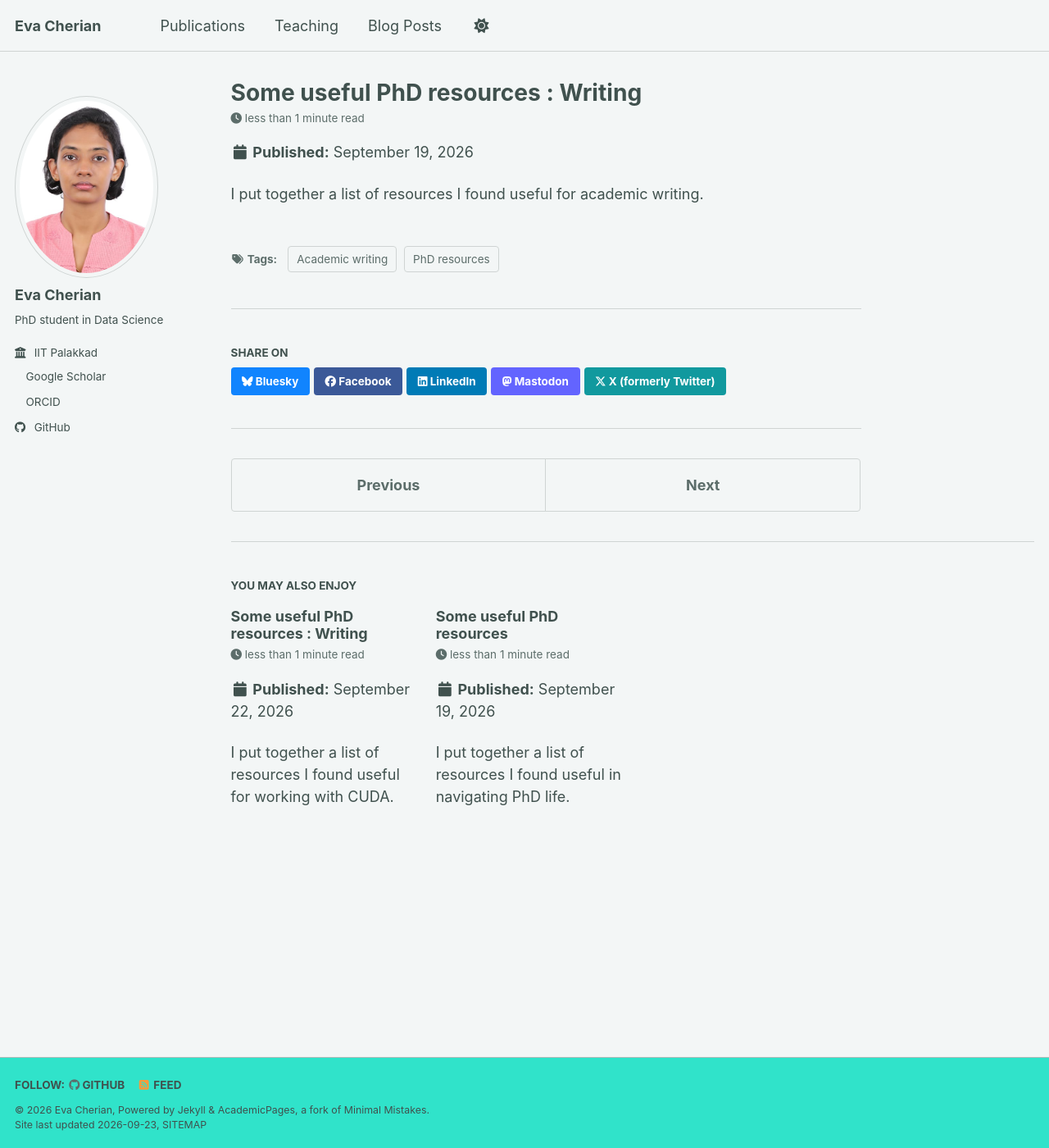
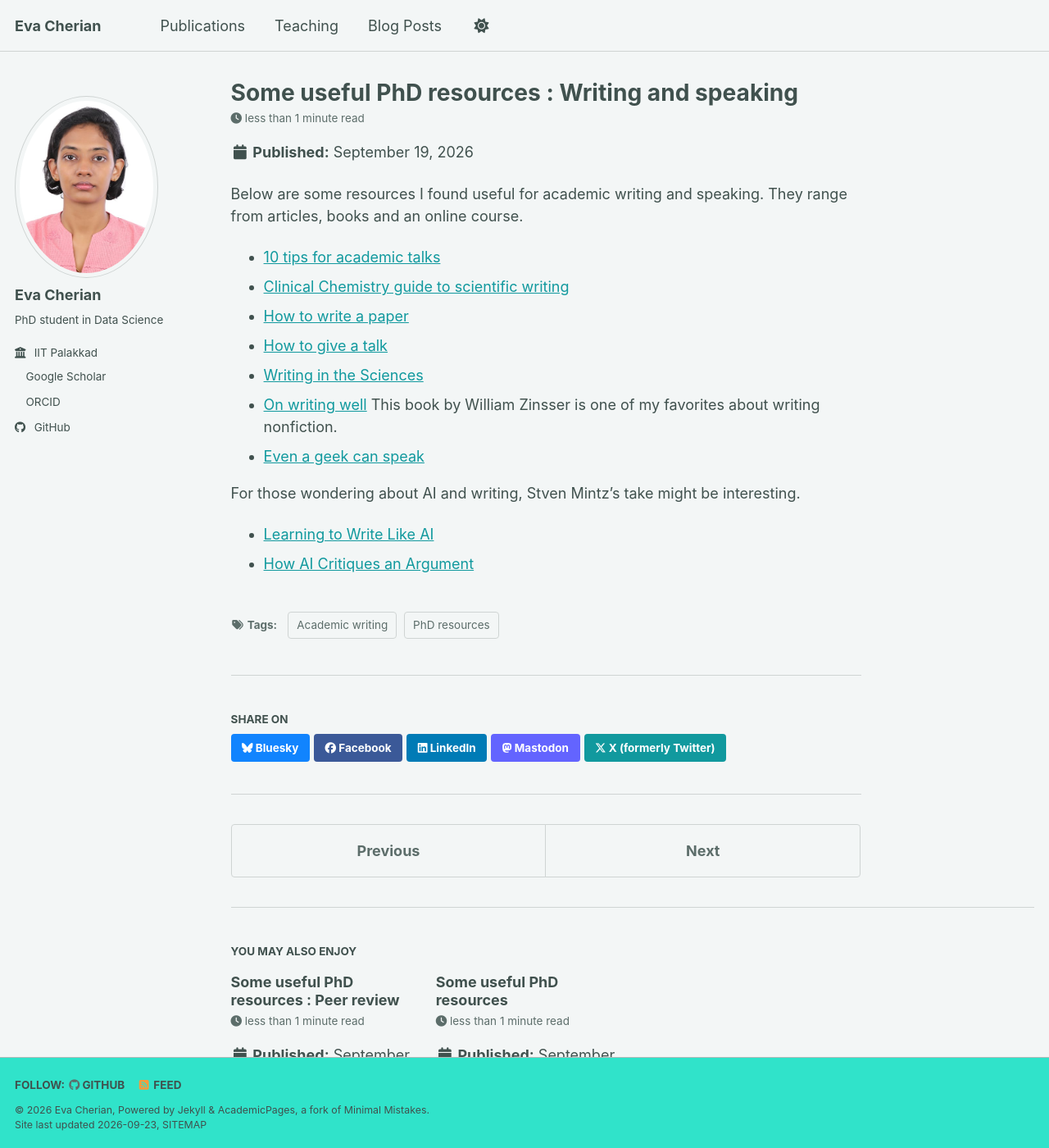
Before and after one commit to evacherian/evacherian.github.io, a Jekyll site: the page built from _posts/2026-09-19-blog-post-2.md, in a window 1280 px wide and 1400 px high. Shown: the whole window at 82% size. Built offline with Jekyll 4.4.1, drawn with Linux system fonts in a browser that asks for light colours; a style sheet for code colours, icons or effects is not loaded; some of the changed text lies outside the part shown.

Commit message:
update posts

```diff
--- a/_posts/2026-09-19-blog-post-2.md
+++ b/_posts/2026-09-19-blog-post-2.md
@@ -1,5 +1,5 @@
 ---
-title: 'Some useful PhD resources : Writing'
+title: 'Some useful PhD resources : Writing and speaking'
 date: 2026-09-19
 permalink: /posts/2026/09/blog-post-2/
 tags:
@@ -7,4 +7,16 @@ tags:
   - Academic writing
 ---
 
-I put together a list of resources I found useful for academic writing.
+Below are some resources I found useful for academic writing and speaking. They range from articles, books and an online course.
+
+*  [10 tips for academic talks ](https://matt.might.net/articles/academic-presentation-tips/)
+*  [Clinical Chemistry guide to scientific writing](https://academic.oup.com/clinchem/pages/guide-to-scientific-writing?login=true)
+*  [How to write a paper](https://staff.fnwi.uva.nl/u.endriss/how-to/write-a-paper/)
+*  [How to give a talk](https://staff.fnwi.uva.nl/u.endriss/how-to/give-a-talk/)
+*  [Writing in the Sciences](https://www.coursera.org/learn/sciwrite)
+*  [On writing well](https://www.amazon.com/Writing-Well-30th-Anniversary-Nonfiction-ebook/dp/B0090RVGW0/ref=books_amazonstores_desktop_mfs_author_smart_catalog_unrecognized_1?_encoding=UTF8&pd_rd_w=xE72x&content-id=amzn1.sym.47218010-ccda-4098-a91e-bc39e6d446f4&pf_rd_p=47218010-ccda-4098-a91e-bc39e6d446f4&pf_rd_r=136-6283548-4658667&pd_rd_wg=7ubFR&pd_rd_r=7bfd92aa-0afb-4e43-a5d8-ed0ad99d8e8b) This book by William Zinsser is one of my favorites about writing nonfiction.
+*  [Even a geek can speak](https://www.amazon.com/dp/0978577604)
+
+For those wondering about AI and writing, Stven Mintz's take might be interesting.
+* [Learning to Write Like AI](https://stevenmintz.substack.com/p/learning-to-write-like-ai)
+* [How AI Critiques an Argument](https://stevenmintz.substack.com/p/how-ai-critiques-an-argument)
--- a/_posts/2026-09-23-blog-post-3.md
+++ b/_posts/2026-09-23-blog-post-3.md
@@ -1,10 +1,15 @@
 ---
-title: 'Some useful PhD resources : Writing'
+title: 'Some useful PhD resources : Peer review'
 date: 2026-09-22
 permalink: /posts/2026/09/blog-post-3/
 tags:
   - Data science resources
-  - CUDA
+  - Peer review
 ---
 
-I put together a list of resources I found useful for working with CUDA.
+Peer review can be some of the toughest parts of a PhD. These people have written about receiving and giving reviews, even managing to inject some humor into an otherwise stress inducing process.
+
+* [How to peer review ](https://matt.might.net/articles/how-to-peer-review/)
+* [Peer fortress: The scientific battlefield ](https://matt.might.net/articles/peer-fortress/)
+* [Responding to peer review](https://matt.might.net/articles/peer-review-rebuttals/)
+* [How to write a review](https://staff.fnwi.uva.nl/u.endriss/how-to/write-a-review/)
```
Also changed, not shown: _posts/2026-09-19-blog-post-1.md (+12 -1 lines), 1 other file.
